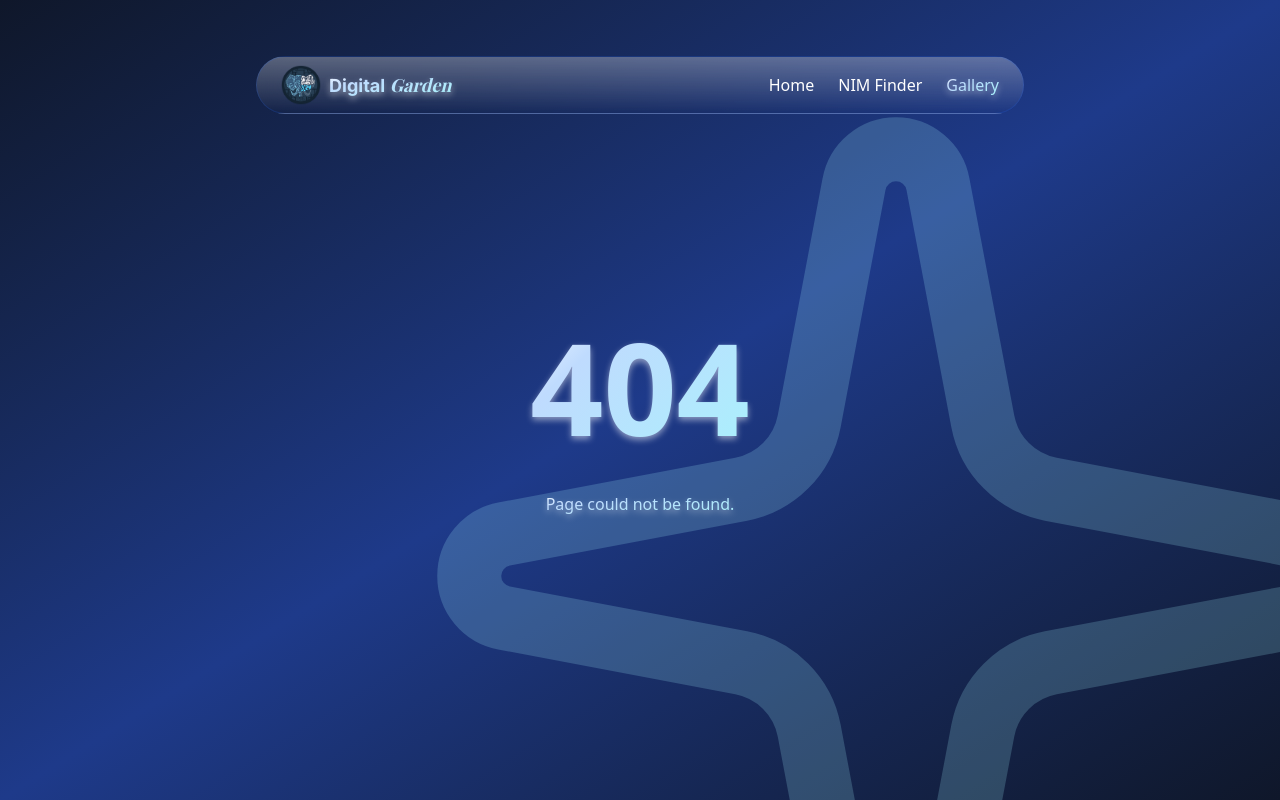
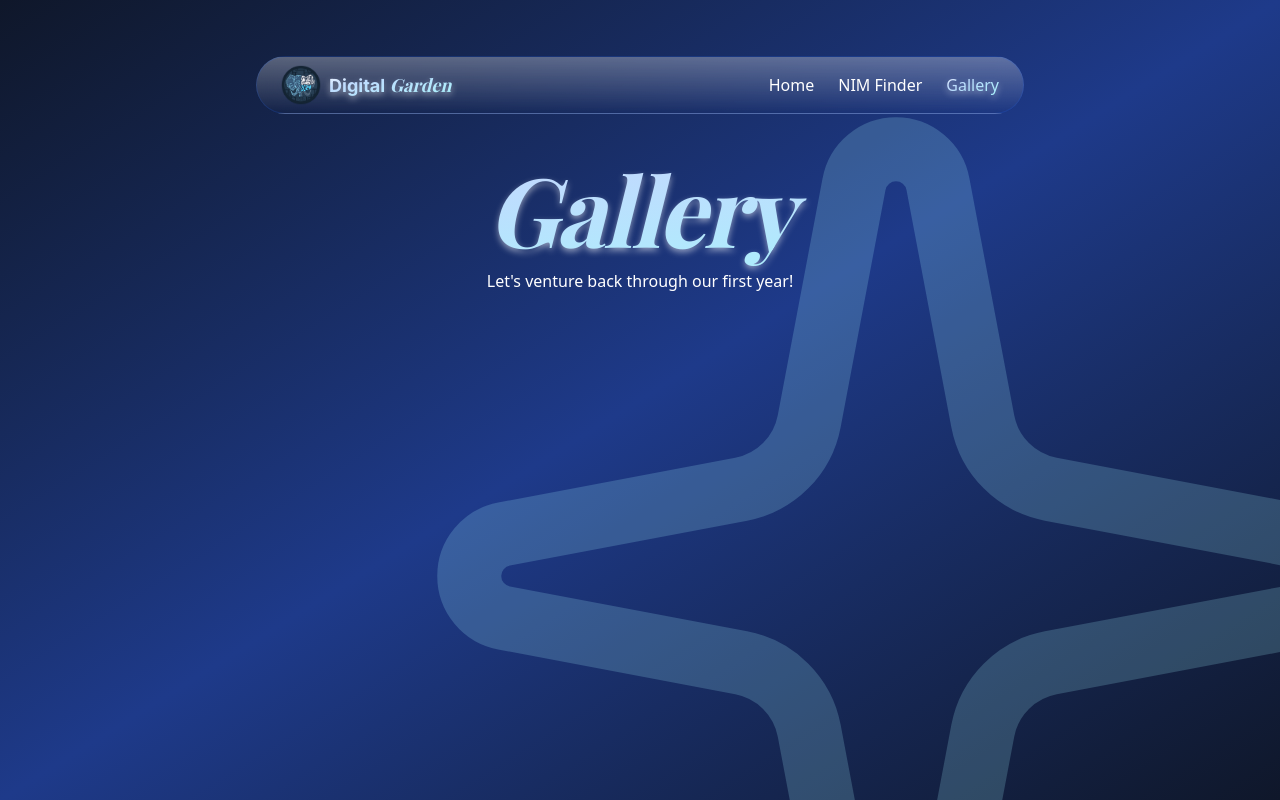
Before and after one commit to JSNDWRD/NIM-Finder-STEIK24, a Next.js app: page /Gallery in a window 1280 px wide. Before the commit this address had no page. Built offline with nearby package versions, Linux system fonts and the light colour scheme; a web font is replaced by a local one.

Commit message:
refactor: ESLint correction

```diff
--- /dev/null
+++ b/app/Gallery/page.tsx
@@ -0,0 +1,15 @@
+import Sparkle from "../components/Sparkle";
+
+export default function Page() {
+  return (
+    <div className="relative h-dvh overflow-hidden">
+      <Sparkle position="br" />
+      <h1 className="text-gradient mt-40 pb-3 text-center font-serif italic">
+        Gallery
+      </h1>
+      <p className="text-center">
+        Let&apos;s venture back through our first year!
+      </p>
+    </div>
+  );
+}
--- a/app/not-found.tsx
+++ b/app/not-found.tsx
@@ -1,4 +1,3 @@
-import Link from "next/link";
 import Sparkle from "./components/Sparkle";
 
 export default function NotFound() {
--- a/app/page.tsx
+++ b/app/page.tsx
@@ -7,7 +7,7 @@ export default function Home() {
   return (
     <div className="relative flex h-dvh flex-col items-center justify-center gap-8 overflow-hidden *:text-center">
       <Sparkle position="bl" />
-      <p>Welcome to STEI-K '24</p>
+      <p>Welcome to STEI-K &apos;24</p>
       <h1>
         <span className="text-gradient font-sans">Digital</span>
         <br />
```
